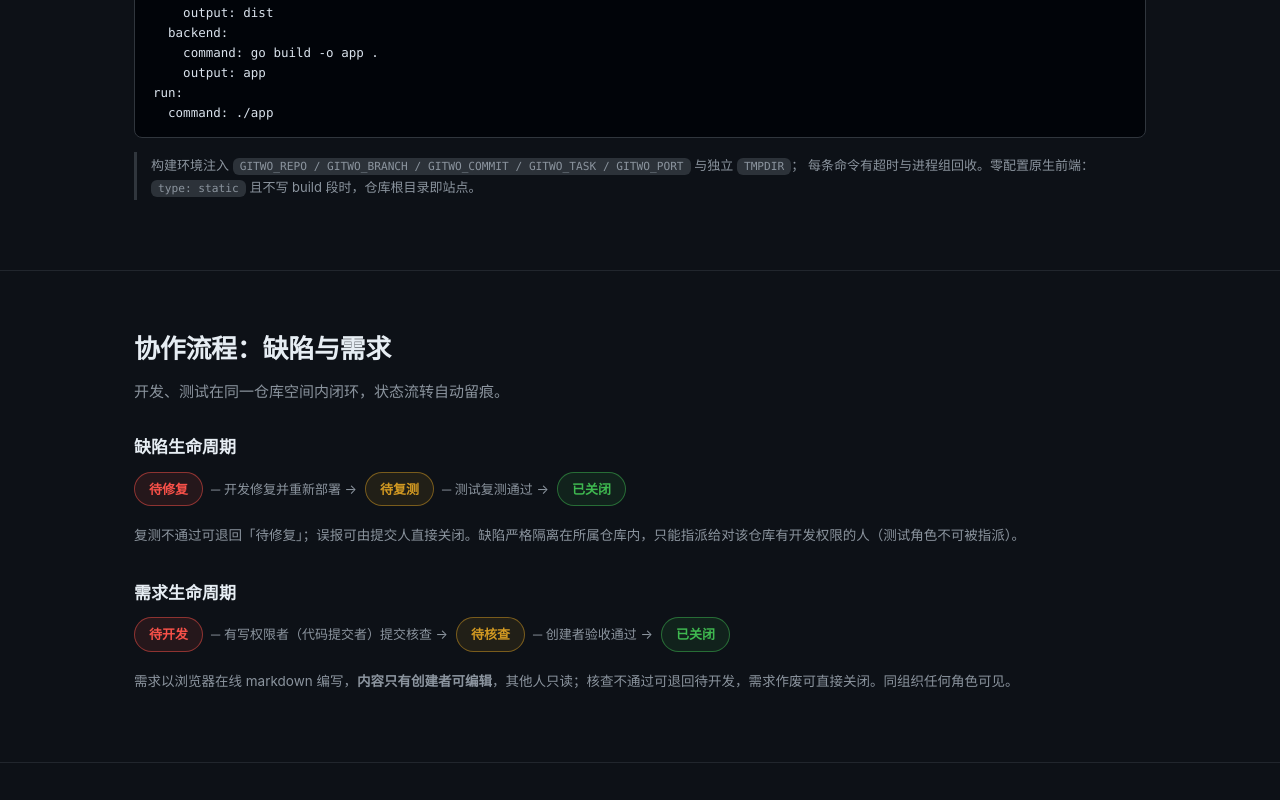
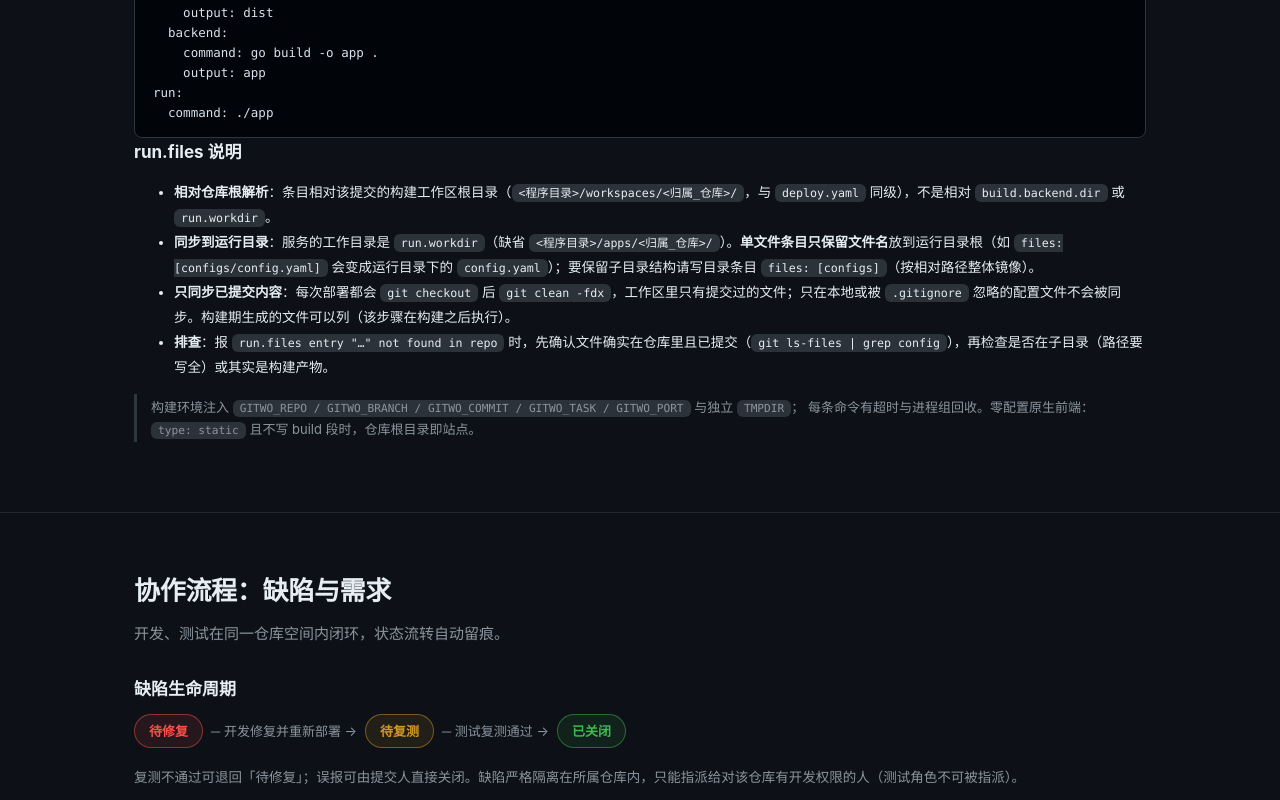
Before and after one commit to flairamos/gitwo, a plain HTML site: page docs/index.html in a window 1280 px wide. Shown: the part 5320-6120 px from the top of the page. Drawn offline with Linux system fonts and the light colour scheme.

Commit message:
docs: 补充 run.files 解析与同步规则（仓库根相对路径 / 单文件拍平 / 仅同步已提交内容）

```diff
--- a/docs/index.html
+++ b/docs/index.html
@@ -307,6 +307,13 @@ build:
     output: app
 run:
   command: ./app</code></pre>
+  <h3>run.files 说明</h3>
+  <ul style="font-size:13.5px;line-height:1.85">
+    <li><b>相对仓库根解析</b>：条目相对该提交的构建工作区根目录（<code>&lt;程序目录&gt;/workspaces/&lt;归属_仓库&gt;/</code>，与 <code>deploy.yaml</code> 同级），不是相对 <code>build.backend.dir</code> 或 <code>run.workdir</code>。</li>
+    <li><b>同步到运行目录</b>：服务的工作目录是 <code>run.workdir</code>（缺省 <code>&lt;程序目录&gt;/apps/&lt;归属_仓库&gt;/</code>）。<b>单文件条目只保留文件名</b>放到运行目录根（如 <code>files: [configs/config.yaml]</code> 会变成运行目录下的 <code>config.yaml</code>）；要保留子目录结构请写目录条目 <code>files: [configs]</code>（按相对路径整体镜像）。</li>
+    <li><b>只同步已提交内容</b>：每次部署都会 <code>git checkout</code> 后 <code>git clean -fdx</code>，工作区里只有提交过的文件；只在本地或被 <code>.gitignore</code> 忽略的配置文件不会被同步。构建期生成的文件可以列（该步骤在构建之后执行）。</li>
+    <li><b>排查</b>：报 <code>run.files entry "…" not found in repo</code> 时，先确认文件确实在仓库里且已提交（<code>git ls-files | grep config</code>），再检查是否在子目录（路径要写全）或其实是构建产物。</li>
+  </ul>
   <div class="note">
     构建环境注入 <code>GITWO_REPO / GITWO_BRANCH / GITWO_COMMIT / GITWO_TASK / GITWO_PORT</code> 与独立 <code>TMPDIR</code>；
     每条命令有超时与进程组回收。零配置原生前端：<code>type: static</code> 且不写 build 段时，仓库根目录即站点。
@@ -369,7 +376,7 @@ verify_index: true       # 前端部署后校验 index.html
 port_min: 20000          # 自动分配端口范围
 port_max: 23999
 notify_webhook: ""       # 部署结束回调 URL（JSON）
-timeouts: {git: 5m, build: 10m, deploy: 5m, stop: 15s, start_wait: 2s}</code></pre>
+timeouts: {git: 5m, build: 10m, deploy: 5m, stop: 15s, start_wait: 2s, stall: 20s}</code></pre>
   <p style="color:var(--muted);font-size:13px">未知字段会被拒绝启动（防拼写错误），修改后重启生效。</p>
 </div></section>
 
@@ -379,6 +386,7 @@ timeouts: {git: 5m, build: 10m, deploy: 5m, stop: 15s, start_wait: 2s}</code></p
   <details><summary>SSH 提示 Permission denied (publickey)</summary><p>公钥未在「账户设置 → SSH 公钥」登记；或一把钥匙已绑定其他账户；测试角色没有 git 权限。用 <code>ssh -T -p 2222 git@host</code> 可验证握手。</p></details>
   <details><summary>push 提示「主分支受保护」</summary><p>组织仓库的主分支仅组织创建者/管理员可直接推送。请推送到自己的分支（<code>git push origin HEAD:feature/xxx</code>），由管理者合并。</p></details>
   <details><summary>流水线失败 no deploy.yaml / output not found</summary><p>仓库根目录需有 deploy.yaml；检查构建命令输出与 <code>output</code> 路径是否一致，可在流水线详情查看每步日志。</p></details>
+  <details><summary>流水线失败 run.files entry "…" not found</summary><p><code>run.files</code> 条目相对<b>仓库根（构建工作区）</b>解析，且工作区只包含已提交内容；确认文件已提交、在子目录时写全路径（如 <code>configs/config.yaml</code>），构建产物则写生成后的路径。单文件条目会同步到运行目录根（只保留文件名），要保留子目录结构请写目录条目。</p></details>
   <details><summary>服务部署后打不开</summary><p>服务必须读取注入的 <code>$PORT</code> 监听；通过 <code>/api/&lt;仓库&gt;/</code> 代理访问即可，无需暴露 20000-23999 端口。部署详情页会自动附 app.log 尾部。</p></details>
   <details><summary>如何备份 / 迁移？</summary><p>数据全部是文件：拷贝整个程序目录（repos/ workspaces/ apps/ data/）即可，无数据库。任务日志在 /tmp 下，丢失不影响历史摘要。</p></details>
   <details><summary>安全提醒</summary><p>deploy.yaml 的构建/启动命令以 gitwo 运行用户身份在宿主机执行——能 push 即等同该用户级命令执行权限。请只授予可信成员写权限，不要用 root 运行。</p></details>
```
Also changed, not shown: 1 other file.
